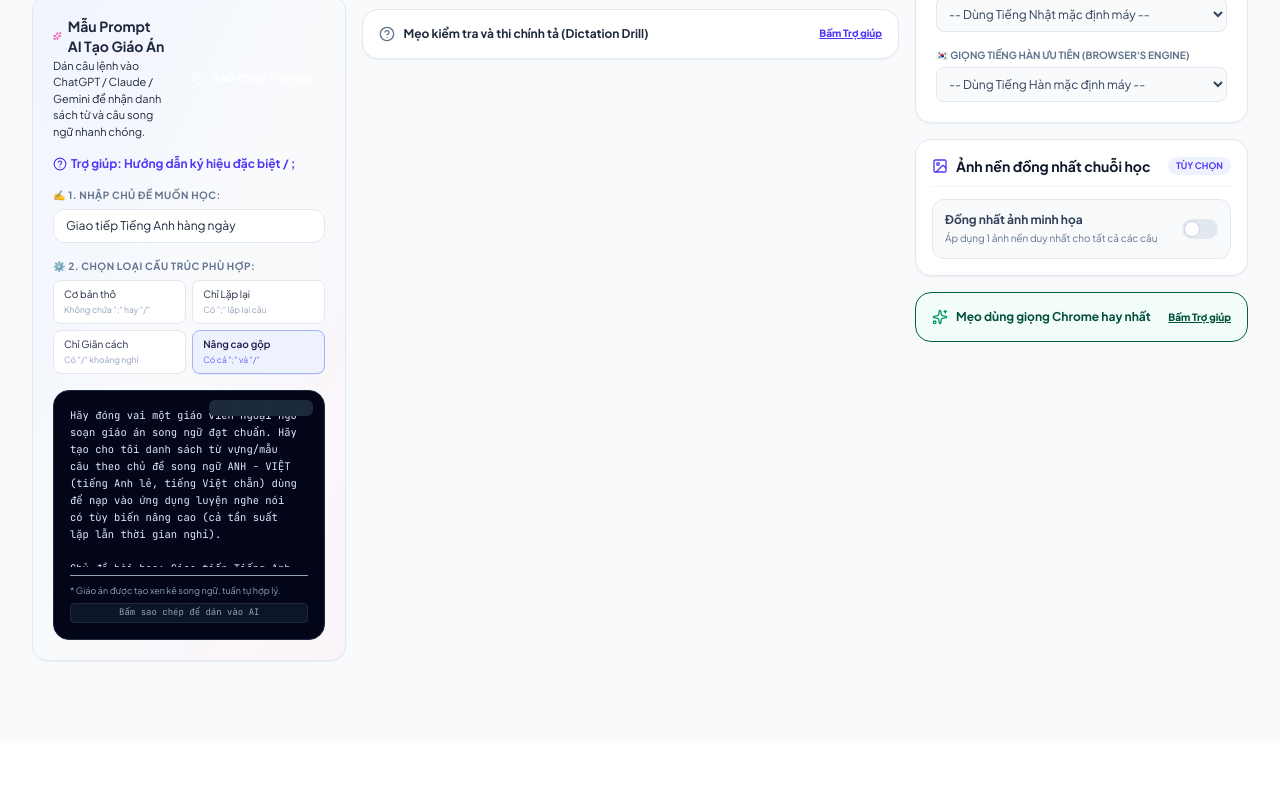
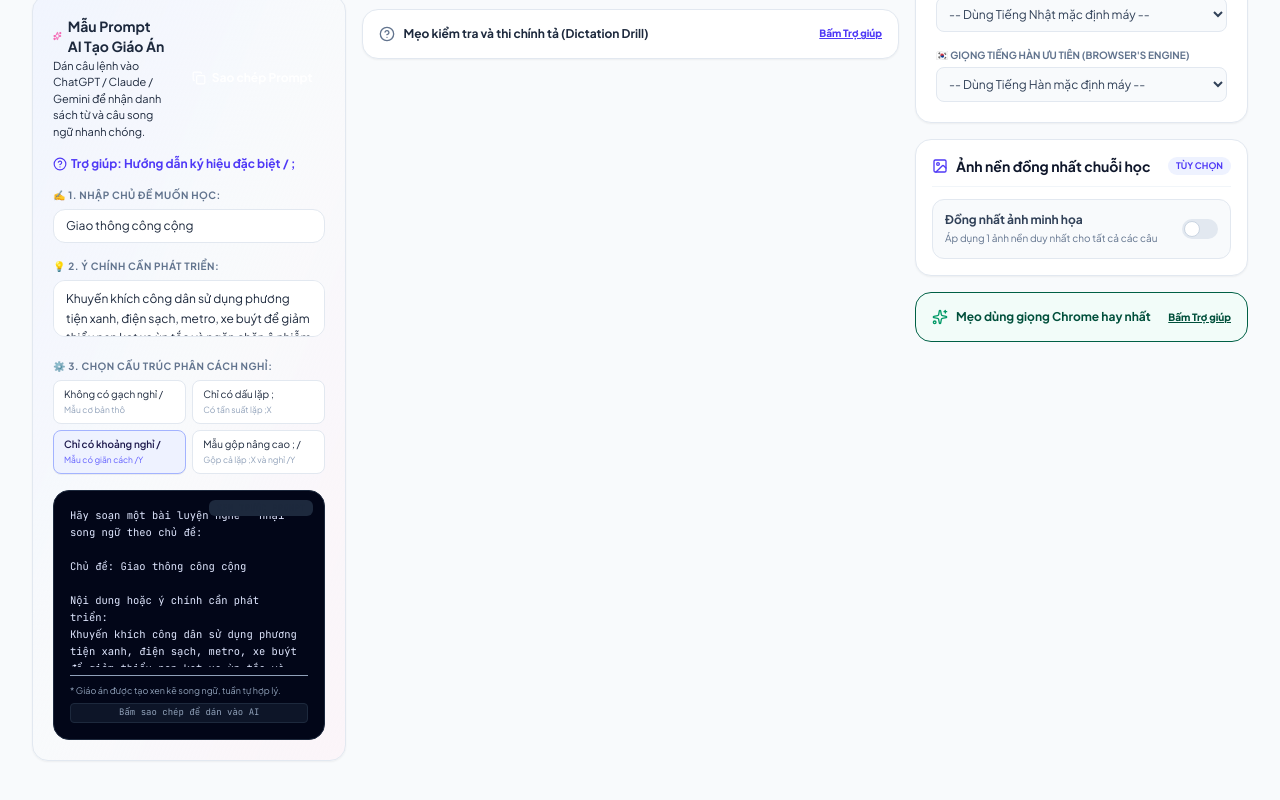
Before and after one commit to thanhnguyendafa-ux/classroom-text-to-speech, a React (Vite) app: page / in a window 1280 px wide. Shown: the part 1098-1898 px from the top of the page. Before the commit the page ends 1839 px from the top, so only its background shows below. Built offline with nearby package versions, Linux system fonts and the light colour scheme.

Commit message:
feat: update default GPT prompt topic and settings
Change default prompt topic to "Public Transportation" and set initial mode to "pause" for better user interaction flow.

```diff
--- a/src/App.tsx
+++ b/src/App.tsx
@@ -260,94 +260,236 @@ export default function App() {
   };
 
   const [copiedPrompt, setCopiedPrompt] = useState<boolean>(false);
-  const [promptTopic, setPromptTopic] = useState<string>('Giao tiếp Tiếng Anh hàng ngày');
-  const [promptType, setPromptType] = useState<'basic' | 'repeat' | 'pause' | 'advanced'>('advanced');
+  const [promptTopic, setPromptTopic] = useState<string>('Giao thông công cộng');
+  const [promptMainIdeas, setPromptMainIdeas] = useState<string>('Khuyến khích công dân sử dụng phương tiện xanh, điện sạch, metro, xe buýt để giảm thiểu nạn kẹt xe ùn tắc và ngăn chặn ô nhiễm môi trường.');
+  const [promptType, setPromptType] = useState<'basic' | 'repeat' | 'pause' | 'advanced'>('pause');
   const [showGptPromptGuide, setShowGptPromptGuide] = useState<boolean>(false);
   const [showChromeTip, setShowChromeTip] = useState<boolean>(false);
   const [showDrillGuide, setShowDrillGuide] = useState<boolean>(false);
 
   const getDynamicGPTPrompt = () => {
-    const topicText = promptTopic.trim() || 'Giao tiếp Tiếng Anh hàng ngày';
+    const topicText = promptTopic.trim() || 'Giao thông công cộng';
+    const mainIdeasText = promptMainIdeas.trim() || 'Khuyến khích công dân sử dụng phương tiện công cộng để giảm ùn tắc và giảm ô nhiễm môi trường.';
+
+    let timingRequirements = '';
+    let formatRequirements = '';
+    let exampleText = '';
+
     switch (promptType) {
-      case 'basic':
-        return `Hãy đóng vai một giáo viên ngoại ngữ soạn giáo án song ngữ đạt chuẩn. Hãy tạo cho tôi danh sách từ vựng/mẫu câu theo chủ đề song ngữ ANH - VIỆT (tiếng Anh lẻ, tiếng Việt chẵn) dùng để nạp vào ứng dụng luyện nghe nói.
-
-Chủ đề bài học: ${topicText}
-
-Yêu cầu định dạng nghiêm ngặt:
-1. Danh sách gồm các cặp dòng xen kẽ: Dòng tiếng Anh lẻ (1, 3, 5,...) và Dòng tiếng Việt chẵn (2, 4, 6,...).
-2. Viết liền nhau hoàn toàn, không có dòng trống ở giữa các cặp và dòng kế tiếp.
-3. Mỗi cặp tiếng Anh - tiếng Việt là một đơn vị bài học.
-4. KHÔNG sử dụng bất kỳ ký tự phân tách đặc biệt nào khác (không có ";" và không có "/").
-
-Hãy soạn bài học gồm khoảng 10-15 dòng (5-8 cặp) phản ánh sự phát triển từ Từ đơn -> Cụm từ -> Câu hoàn chỉnh (Ví dụ: từ "popcorn" đến cụm từ "delicious popcorn" rồi sang câu hoàn chỉnh "I love eating delicious popcorn") liên quan đến chủ đề trên. Định dạng đầu ra chỉ chứa danh sách dòng chữ thô như cấu trúc mẫu dưới đây, không cần tiêu đề hay giải thích thêm:
-popcorn
-bắp rang
-delicious popcorn
-bắp rang ngon lành
-I love eating delicious popcorn.
-Mời rất thích ăn bắp rang ngon lành.`;
-
-      case 'repeat':
-        return `Hãy đóng vai một giáo viên ngoại ngữ soạn giáo án song ngữ đạt chuẩn. Hãy tạo cho tôi danh sách từ vựng/mẫu câu theo chủ đề song ngữ ANH - VIỆT (tiếng Anh lẻ, tiếng Việt chẵn) dùng để nạp vào ứng dụng luyện nghe nói có tùy chỉnh tần suất lặp lại.
-
-Chủ đề bài học: ${topicText}
-
-Yêu cầu định dạng nghiêm ngặt:
-1. Danh sách gồm các cặp dòng xen kẽ: Dòng tiếng Anh lẻ (1, 3, 5,...) và Dòng tiếng Việt chẵn (2, 4, 6,...).
-2. Viết liền nhau hoàn toàn, không có dòng trống ở giữa.
-3. Ở cuối câu của dòng tiếng Anh lẻ, hãy kèm ký tự ";X" (với X là số lần lặp đọc lại của câu đó, ví dụ: ';2' hoặc ';3' tùy thuộc độ dài hoặc độ khó của mẫu từ/câu để học viên nhại lại nhiều lần).
-4. KHÔNG dùng ký tự gạch chéo "/" để chia khoảng nghỉ.
-
-Hãy soạn bài học gồm khoảng 10-15 dòng (5-8 cặp) phản ánh sự phát triển từ Từ đơn -> Cụm từ -> Câu hoàn chỉnh liên quan đến chủ đề trên. Định dạng đầu ra chỉ chứa danh sách dòng chữ thô như cấu trúc mẫu dưới đây, không cần tiêu đề hay giải thích thêm:
-popcorn ;3
-bắp rang
-delicious popcorn ;2
-bắp rang ngon lành
-I love eating delicious popcorn. ;3
-Mời rất thích ăn bắp rang ngon lành.`;
-
-      case 'pause':
-        return `Hãy đóng vai một giáo viên ngoại ngữ soạn giáo án song ngữ đạt chuẩn. Hãy tạo cho tôi danh sách từ vựng/mẫu câu theo chủ đề song ngữ ANH - VIỆT (tiếng Anh lẻ, tiếng Việt chẵn) dùng để nạp vào ứng dụng luyện nghe nói có tùy chỉnh giãn cách nghỉ.
-
-Chủ đề bài học: ${topicText}
-
-Yêu cầu định dạng nghiêm ngặt:
-1. Danh sách gồm các cặp dòng xen kẽ: Dòng tiếng Anh lẻ (1, 3, 5,...) và Dòng tiếng Việt chẵn (2, 4, 6,...).
-2. Viết liền nhau hoàn toàn, không được để trống dòng ở giữa.
-3. Ở cuối câu của dòng tiếng Anh lẻ hoặc dòng tiếng Việt chẵn, hãy kèm ký tự "/Y" (với Y là thời gian chờ tính bằng giây để người học kịp đọc theo/phản xạ trước khi ứng dụng tự động chuyển câu kế tiếp, ví dụ: '/1.5' hoặc '/4' tùy ý bạn thiết kế phù hợp).
-4. KHÔNG dùng dấu chấm phẩy ";" để chỉ định số lặp lại.
-
-Hãy soạn bài học gồm khoảng 10-15 dòng (5-8 cặp) phản ánh sự phát triển từ Từ đơn -> Cụm từ -> Câu hoàn chỉnh liên quan đến chủ đề trên. Định dạng đầu ra chỉ chứa danh sách dòng chữ thô như cấu trúc mẫu dưới đây, không cần tiêu đề hay giải thích thêm:
-popcorn
-bắp rang
-delicious popcorn
-bắp rang ngon lành /2
-I love eating delicious popcorn. /3
-Mời rất thích ăn bắp rang ngon lành.`;
-
-      case 'advanced':
+      case 'pause': // Mẫu trên là /
+        timingRequirements = `Yêu cầu về thời gian nghỉ:
+* Cuối mỗi dòng phải có ký hiệu /Y.
+* Y là số giây nghỉ để người học nghe, hiểu và nhại lại trọn vẹn dòng đó.
+* Không quy định số giây cố định theo loại từ, cụm từ hoặc câu.
+* Hãy tự điều chỉnh thời gian theo số lượng từ, độ dài nội dung, độ khó phát âm và tốc độ nhại lại của người học bình thường.
+* Nội dung ngắn và dễ có thể dùng thời gian nghỉ ngắn hơn.
+* Nội dung dài hoặc khó phải có thời gian nghỉ dài hơn.
+* Thời gian phải đủ thoải mái để người học nghe xong rồi nhại lại đầy đủ, không được chuyển quá nhanh.
+* Có thể dùng số nguyên hoặc số thập phân, ví dụ: /2.5, /4, /6.5, /9.`;
+
+        formatRequirements = `Yêu cầu định dạng:
+* Viết các dòng liền nhau hoàn toàn.
+* Không để dòng trống.
+* Không đánh số thứ tự.
+* Không dùng dấu đầu dòng.
+* Không thêm tiêu đề.
+* Không thêm lời giải thích trước hoặc sau bài.
+* Không dùng dấu chấm phẩy (;).
+* Mỗi dòng phải kết thúc bằng ký hiệu thời gian /Y.
+* Đầu ra chỉ chứa danh sách văn bản thô để sao chép trực tiếp vào ứng dụng.`;
+
+        exampleText = `Ví dụ cách phát triển nội dung:
+Chủ đề: Giao thông công cộng
+giao thông công cộng /3
+public transportation /3.5
+sử dụng giao thông công cộng /4
+use public transportation /4.5
+khuyến khích người dân sử dụng giao thông công cộng /6
+encourage people to use public transportation /6.5
+Trước hết, chính phủ nên khuyến khích người dân sử dụng giao thông công cộng. /9
+Firstly, governments should encourage people to use public transportation. /9.5
+số lượng ô tô /3
+the number of cars /3.5
+giảm số lượng ô tô /4
+reduce the number of cars /4.5
+giảm số lượng ô tô trên đường /5.5
+reduce the number of cars on the road /6
+Điều này có thể giúp giảm số lượng ô tô trên đường. /8
+This can help reduce the number of cars on the road. /8.5
+tắc nghẽn giao thông /3
+traffic congestion /3.5
+giảm tắc nghẽn giao thông /4.5
+reduce traffic congestion /5
+giảm tắc nghẽn giao thông ở các thành phố lớn /6
+reduce traffic congestion in major cities /6.5
+Nhờ đó, tình trạng tắc nghẽn giao thông ở các thành phố lớn có thể được giảm bớt. /10
+As a result, traffic congestion in major cities can be reduced. /10.5`;
+        break;
+
+      case 'advanced': // Mẫu ; /
+        timingRequirements = `Yêu cầu về tần suất lặp và thời gian nghỉ:
+* Cuối mỗi dòng phải có ký hiệu ;X /Y.
+* X là số lần lặp đọc lại của câu đó (ví dụ: ;2 hoặc ;3 tùy thuộc độ dài hoặc độ khó của mẫu từ/câu để học viên nhại lại nhiều lần).
+* Y là số giây nghỉ để người học nghe, hiểu và nhại lại trọn vẹn dòng đó sau khi lặp xong.
+* Không quy định số giây cố định theo loại từ, cụm từ hoặc câu.
+* Hãy tự điều chỉnh số lần lặp và thời gian theo số lượng từ, độ dài nội dung, độ khó phát âm và tốc độ nhại lại của người học bình thường.
+* Thời gian phải đủ thoải mái để người học nghe xong rồi nhại lại đầy đủ, không được chuyển quá nhanh.`;
+
+        formatRequirements = `Yêu cầu định dạng:
+* Viết các dòng liền nhau hoàn toàn.
+* Không để dòng trống.
+* Không đánh số thứ tự.
+* Không dùng dấu đầu dòng.
+* Không thêm tiêu đề.
+* Không thêm lời giải thích trước hoặc sau bài.
+* Mỗi dòng phải kết thúc bằng ký hiệu ;X /Y.
+* Đầu ra chỉ chứa danh sách văn bản thô để sao chép trực tiếp vào ứng dụng.`;
+
+        exampleText = `Ví dụ cách phát triển nội dung:
+Chủ đề: Giao thông công cộng
+giao thông công cộng ;2 /3
+public transportation ;2 /3.5
+sử dụng giao thông công cộng ;2 /4
+use public transportation ;2 /4.5
+khuyến khích người dân sử dụng giao thông công cộng ;3 /6
+encourage people to use public transportation ;3 /6.5
+Trước hết, chính phủ nên khuyến khích người dân sử dụng giao thông công cộng. ;3 /9
+Firstly, governments should encourage people to use public transportation. ;3 /9.5
+số lượng ô tô ;2 /3
+the number of cars ;2 /3.5
+giảm số lượng ô tô ;2 /4
+reduce the number of cars ;2 /4.5
+giảm số lượng ô tô trên đường ;3 /5.5
+reduce the number of cars on the road ;3 /6
+Điều này có thể giúp giảm số lượng ô tô trên đường. ;3 /8
+This can help reduce the number of cars on the road. ;3 /8.5
+tắc nghẽn giao thông ;2 /3
+traffic congestion ;2 /3.5
+giảm tắc nghẽn giao thông ;2 /4.5
+reduce traffic congestion ;2 /5
+giảm tắc nghẽn giao thông ở các thành phố lớn ;3 /6
+reduce traffic congestion in major cities ;3 /6.5
+Nhờ đó, tình trạng tắc nghẽn giao thông ở các thành phố lớn có thể được giảm bớt. ;3 /10
+As a result, traffic congestion in major cities can be reduced. ;3 /10.5`;
+        break;
+
+      case 'repeat': // Mẫu chỉ có ;
+        timingRequirements = `Yêu cầu về số lần lặp lại:
+* Cuối mỗi dòng phải có ký hiệu ;X.
+* X là số lần lặp đọc lại của câu đó để học viên nhại đi nhại lại nhiều lần (ví dụ: ;2 hoặc ;3 tùy thuộc độ dài hoặc độ khó của mẫu từ/câu).
+* KHÔNG sử dụng ký hiệu gạch chéo "/" để chia khoảng nghỉ trong mẫu này.`;
+
+        formatRequirements = `Yêu cầu định dạng:
+* Viết các dòng liền nhau hoàn toàn.
+* Không để dòng trống.
+* Không đánh số thứ tự.
+* Không dùng dấu đầu dòng.
+* Không thêm tiêu đề.
+* Không thêm lời giải thích trước hoặc sau bài.
+* Không dùng dấu gạch chéo (/).
+* Mỗi dòng phải kết thúc bằng ký hiệu ;X.
+* Đầu ra chỉ chứa danh sách văn bản thô để sao chép trực tiếp vào ứng dụng.`;
+
+        exampleText = `Ví dụ cách phát triển nội dung:
+Chủ đề: Giao thông công cộng
+giao thông công cộng ;2
+public transportation ;2
+sử dụng giao thông công cộng ;2
+use public transportation ;2
+khuyến khích người dân sử dụng giao thông công cộng ;3
+encourage people to use public transportation ;3
+Trước hết, chính phủ nên khuyến khích người dân sử dụng giao thông công cộng. ;3
+Firstly, governments should encourage people to use public transportation. ;3
+số lượng ô tô ;2
+the number of cars ;2
+giảm số lượng ô tô ;2
+reduce the number of cars ;2
+giảm số lượng ô tô trên đường ;3
+reduce the number of cars on the road ;3
+Điều này có thể giúp giảm số lượng ô tô trên đường. ;3
+This can help reduce the number of cars on the road. ;3
+tắc nghẽn giao thông ;2
+traffic congestion ;2
+giảm tắc nghẽn giao thông ;2
+reduce traffic congestion ;2
+giảm tắc nghẽn giao thông ở các thành phố lớn ;3
+reduce traffic congestion in major cities ;3
+Nhờ đó, tình trạng tắc nghẽn giao thông ở các thành phố lớn có thể được giảm bớt. ;3
+As a result, traffic congestion in major cities can be reduced. ;3`;
+        break;
+
+      case 'basic': // Mẫu không có / hay ;
       default:
-        return `Hãy đóng vai một giáo viên ngoại ngữ soạn giáo án song ngữ đạt chuẩn. Hãy tạo cho tôi danh sách từ vựng/mẫu câu theo chủ đề song ngữ ANH - VIỆT (tiếng Anh lẻ, tiếng Việt chẵn) dùng để nạp vào ứng dụng luyện nghe nói có tùy biến nâng cao (cả tần suất lặp lẫn thời gian nghỉ).
-
-Chủ đề bài học: ${topicText}
-
-Yêu cầu định dạng nghiêm ngặt:
-1. Danh sách gồm các cặp dòng xen kẽ: Dòng tiếng Anh lẻ (1, 3, 5,...) và Dòng tiếng Việt chẵn (2, 4, 6,...).
-2. Viết liền nhau hoàn toàn, không được để trống dòng ở giữa.
-3. Cho phép gộp cả hai tham số nâng cao:
-   - Thêm ';X' ở cuối câu để chỉ định số lần lặp đọc lại (ví dụ ';2' hoặc ';3').
-   - Thêm '/Y' ở cuối câu để chỉ định số giây nghỉ giải lao sau câu đó (ví dụ '/1.5' hoặc '/4').
-   - Bạn có thể đặt cả hai cùng lúc thành ';X /Y' tùy thích.
-
-Hãy soạn bài học gồm khoảng 10-15 dòng (5-8 cặp) phản ánh sự phát triển từ Từ đơn -> Cụm từ -> Câu hoàn chỉnh liên quan đến chủ đề trên. Định dạng đầu ra chỉ chứa danh sách dòng chữ thô như cấu trúc mẫu dưới đây, không cần tiêu đề hay giải thích thêm:
-popcorn ;3 /4
-bắp rang
-delicious popcorn
-bắp rang ngon lành /1.5
-I love eating delicious popcorn. ;2 /3
-Mời rất thích ăn bắp rang ngon lành.`;
-    }
+        timingRequirements = `Yêu cầu định dạng:
+* KHÔNG sử dụng bất kỳ ký tự phân tách đặc biệt nào khác (không có ";" và không có "/"). Chỉ xuất văn bản thuần tuý.`;
+
+        formatRequirements = `Yêu cầu định dạng:
+* Viết các dòng liền nhau hoàn toàn.
+* Không để dòng trống.
+* Không đánh số thứ tự.
+* Không dùng dấu đầu dòng.
+* Không thêm tiêu đề.
+* Không thêm lời giải thích trước hoặc sau bài.
+* Đầu ra chỉ chứa danh sách dòng chữ thô như cấu trúc mẫu dưới đây, không cần tiêu đề hay giải thích thêm.`;
+
+        exampleText = `Ví dụ cách phát triển nội dung:
+Chủ đề: Giao thông công cộng
+giao thông công cộng
+public transportation
+sử dụng giao thông công cộng
+use public transportation
+khuyến khích người dân sử dụng giao thông công cộng
+encourage people to use public transportation
+Trước hết, chính phủ nên khuyến khích người dân sử dụng giao thông công cộng.
+Firstly, governments should encourage people to use public transportation.
+số lượng ô tô
+the number of cars
+giảm số lượng ô tô
+reduce the number of cars
+giảm số lượng ô tô trên đường
+reduce the number of cars on the road
+Điều này có thể giúp giảm số lượng ô tô trên đường.
+This can help reduce the number of cars on the road.
+tắc nghẽn giao thông
+traffic congestion
+giảm tắc nghẽn giao thông
+reduce traffic congestion
+giảm tắc nghẽn giao thông ở các thành phố lớn
+reduce traffic congestion in major cities
+Nhờ đó, tình trạng tắc nghẽn giao thông ở các thành phố lớn có thể được giảm bớt.
+As a result, traffic congestion in major cities can be reduced.`;
+        break;
+    }
+
+    return `Hãy soạn một bài luyện nghe – nhại song ngữ theo chủ đề:
+
+Chủ đề: ${topicText}
+
+Nội dung hoặc ý chính cần phát triển:
+${mainIdeasText}
+
+Hãy tạo một đoạn ngắn gồm các câu có nội dung liên kết tự nhiên với nhau.
+
+Với từng câu hoàn chỉnh, hãy xây dựng nội dung từ từ theo trình tự:
+từ hoặc ý trọng tâm → cụm từ ngắn → cụm từ dài hơn → câu hoàn chỉnh
+
+Từ và cụm từ ở bước trước phải được lồng lại vào bước sau. Sau khi hoàn thành một câu, mới chuyển sang xây dựng câu tiếp theo theo cùng quy trình.
+
+Yêu cầu song ngữ:
+* Luôn viết tiếng Việt trước.
+* Dòng tiếng Anh tương ứng đặt ngay bên dưới.
+* Mỗi nội dung phải có đủ một cặp Việt – Anh.
+* Bản dịch phải tự nhiên, sát nghĩa và dễ nhại lại.
+* Các từ, cụm từ và câu phải liên kết với nhau, không được rời rạc.
+* Các câu hoàn chỉnh cuối cùng phải tạo thành một đoạn ngắn có mạch ý rõ ràng.
+
+${timingRequirements}
+
+${formatRequirements}
+
+${exampleText}
+
+Hãy áp dụng đúng cách phát triển trên cho chủ đề tôi cung cấp, nhưng không sao chép nội dung ví dụ.`;
   };
 
   const handleCopyGPTPrompt = () => {
@@ -1653,21 +1795,36 @@ Mời rất thích ăn bắp rang ngon lành.`;
                       value={promptTopic}
                       onChange={(e) => setPromptTopic(e.target.value)}
                       placeholder="Ví dụ: Đàm thoại tại nhà hàng, Từ vựng sân bay..."
-                      className="w-full px-3 py-2 text-xs bg-white border border-slate-200 rounded-xl focus:ring-1 focus:ring-indigo-500 focus:border-indigo-500 outline-hidden transition"
+                      className="w-full px-3 py-2 text-xs bg-white border border-slate-200 rounded-xl focus:ring-1 focus:ring-indigo-500 focus:border-indigo-500 outline-hidden transition text-slate-800"
+                    />
+                  </div>
+
+                  {/* Main Ideas Input */}
+                  <div className="space-y-1.5">
+                    <label htmlFor="prompt-ideas-input" className="text-[10px] font-bold text-slate-500 flex items-center gap-1 uppercase tracking-wider">
+                      💡 2. Ý CHÍNH CẦN PHÁT TRIỂN:
+                    </label>
+                    <textarea
+                      id="prompt-ideas-input"
+                      value={promptMainIdeas}
+                      onChange={(e) => setPromptMainIdeas(e.target.value)}
+                      placeholder="Ví dụ: Khuyến khích người dân sử dụng phương tiện xanh, điện sạch, xe buýt để tránh kẹt xe và chống biến đổi khí hậu..."
+                      rows={2.5}
+                      className="w-full px-3 py-2 text-xs bg-white border border-slate-200 rounded-xl focus:ring-1 focus:ring-indigo-500 focus:border-indigo-500 outline-hidden transition resize-none text-slate-800 font-sans leading-relaxed"
                     />
                   </div>
 
                   {/* Prompt Type Selector */}
                   <div className="space-y-1.5">
                     <label className="text-[10px] font-bold text-slate-500 flex items-center gap-1 uppercase tracking-wider">
-                      ⚙️ 2. CHỌN LOẠI CẤU TRÚC PHÙ HỢP:
+                      ⚙️ 3. CHỌN CẤU TRÚC PHÂN CÁCH NGHỈ:
                     </label>
                     <div className="grid grid-cols-2 gap-1.5">
                       {[
-                        { id: 'basic', label: 'Cơ bản thô', desc: 'Không chứa ";" hay "/"' },
-                        { id: 'repeat', label: 'Chỉ Lặp lại', desc: 'Có ";" lặp lại câu' },
-                        { id: 'pause', label: 'Chỉ Giãn cách', desc: 'Có "/" khoảng nghỉ' },
-                        { id: 'advanced', label: 'Nâng cao gộp', desc: 'Có cả ";" và "/"' },
+                        { id: 'basic', label: 'Không có gạch nghỉ /', desc: 'Mẫu cơ bản thô' },
+                        { id: 'repeat', label: 'Chỉ có dấu lặp ;', desc: 'Có tần suất lặp ;X' },
+                        { id: 'pause', label: 'Chỉ có khoảng nghỉ /', desc: 'Mẫu có giãn cách /Y' },
+                        { id: 'advanced', label: 'Mẫu gộp nâng cao ; /', desc: 'Gộp cả lặp ;X và nghỉ /Y' },
                       ].map((t) => (
                         <button
                           key={t.id}
```
